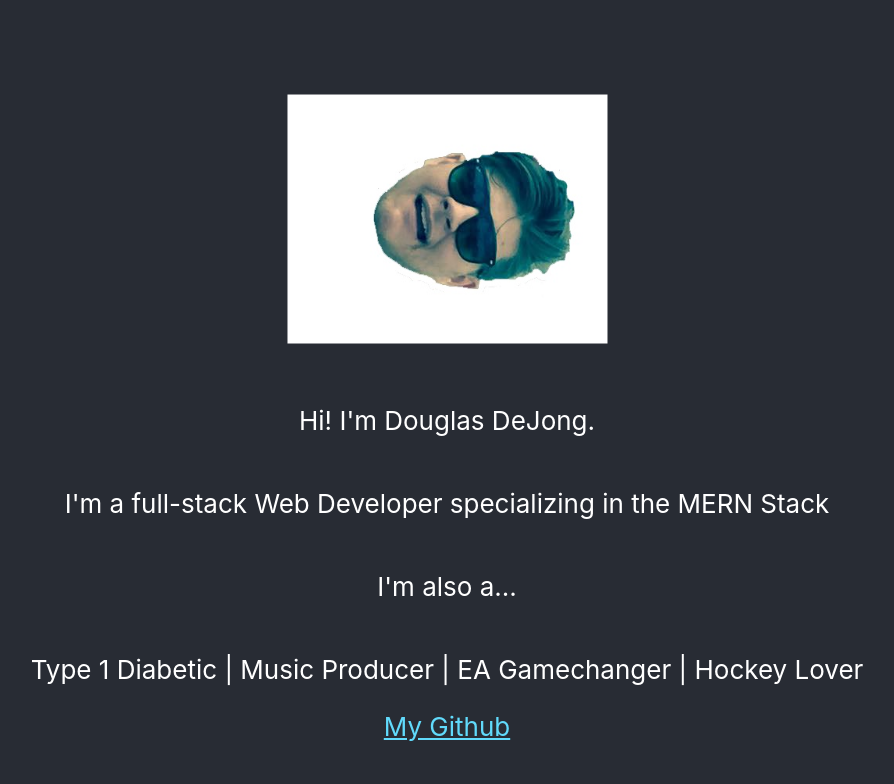
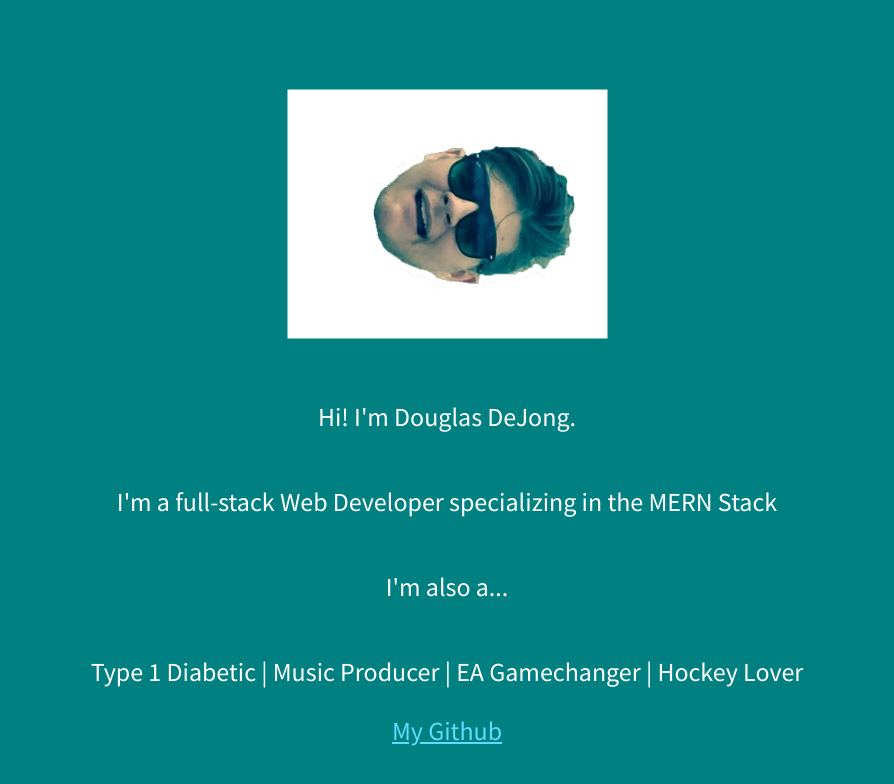
Before and after one commit to DougDeJong/portfolio-site, a React (Create React App) app: page / in a window 1280 px wide. Shown: the top 784 px of the page, without its empty margins (193-1087 px from the left). Built offline with nearby package versions, Linux system fonts and the light colour scheme.

Commit message:
linked more packages and css

```diff
--- a/package.json
+++ b/package.json
@@ -6,6 +6,7 @@
     "bootstrap": "^4.1.3",
     "react": "^16.6.1",
     "react-dom": "^16.6.1",
+    "react-router-dom": "^4.3.1",
     "react-scripts": "2.1.1"
   },
   "scripts": {
--- a/src/App.css
+++ b/src/App.css
@@ -1,3 +1,9 @@
+@import url('https://fonts.googleapis.com/css?family=Montserrat|Source+Sans+Pro');
+
+*{
+  font-family: 'Source Sans Pro'
+}
+
 .App {
   text-align: center;
 }
@@ -8,7 +14,7 @@
 }
 
 .App-header {
-  background-color: #282c34;
+  background-color: teal;
   min-height: 100vh;
   display: flex;
   flex-direction: column;
--- a/src/App.js
+++ b/src/App.js
@@ -1,12 +1,13 @@
 import React, { Component } from 'react';
+import {Router} from 'react-router-dom'
 import logo from './logo.svg';
 import myface from './myface.jpg'
 import './App.css';
-
 class App extends Component {
   render() {
     return (
       <div className="App">
+      {/* <Router> */}
         <header className="App-header">
           <img src={myface} className="App-logo" alt="logo" />
           <p>
@@ -22,7 +23,9 @@ class App extends Component {
           >
             My Github
           </a>
+
         </header>
+        {/* </Router> */}
       </div>
     );
   }
```
Also changed, not shown: 1 other file (tests, documents, lock files or other folders).
